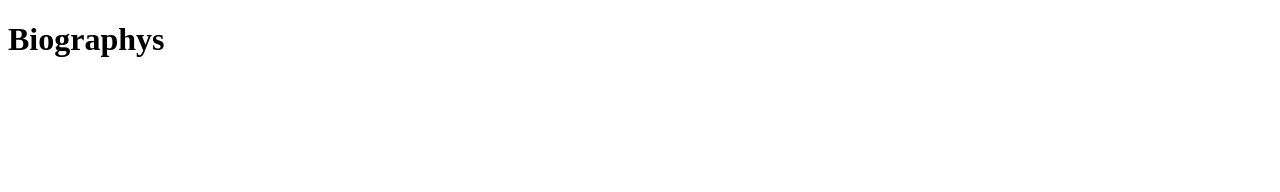
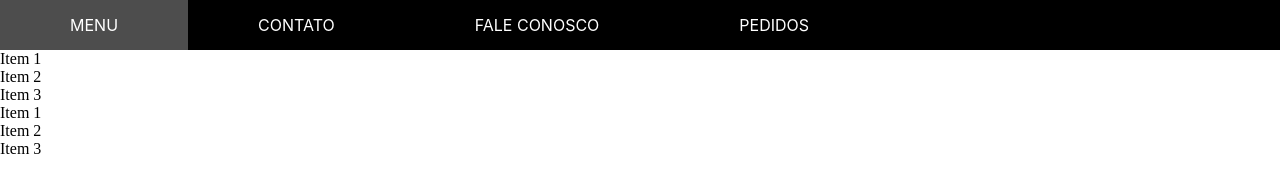
Before and after one commit to vinihora/html_and_css, a plain HTML site: page aula 7/index.html in a window 1280 px wide. Drawn offline with Linux system fonts and the light colour scheme.

Commit message:
finish day 2

```diff
--- a/aula 7/index.html
+++ b/aula 7/index.html
@@ -3,15 +3,65 @@
     <head>
         <meta charset="utf-8">
         <meta name="viewport" content="width=device-width, initial-scale=1.0">
-        <title> Biographys </title>
+        <title> Aula 7 </title>
 
         <style>
+
+            * {
+                margin: 0;
+                padding: 0;
+                box-sizing: border-box;
+            }
+
+            nav {
+                display: flex;
+                align-items: center;
+                background-color: black;
+            }
+
+            nav a {
+                    color: #ffffff;
+                    text-decoration: none;
+                    font-family: -apple-system, BlinkMacSystemFont, 'Segoe UI', Roboto, Oxygen, Ubuntu, Cantarell, 'Open Sans', 'Helvetica Neue', sans-serif;
+                    padding: 15px 70px;
+                    text-transform: uppercase;
+                    display: block;
+            }
+
+            nav a:hover{
+                background-color: rgba(255, 255, 255, 0.3);
+            }
+
+            nav ul {
+                display: flex;
+                list-style: none;
+            }
 
         </style>
     </head>
 
     <body>
-        <h1>Biographys</h1>
+        <nav>
+
+            <ul>
+                <li><a href="#">Menu</a></li>
+                <li><a href="#">Contato</a></li>
+                <li><a href="#">Fale conosco</a></li>
+                <li><a href="#">Pedidos</a></li>
+            </ul>
+
+        </nav>
+        <ul>
+            <li>Item 1</li>
+            <li>Item 2</li>
+            <li>Item 3</li>
+        </ul>
+
+        <ol>
+            <li>Item 1</li>
+            <li>Item 2</li>
+            <li>Item 3</li>
+        </ol>
 
     </body>
 </html>
```
